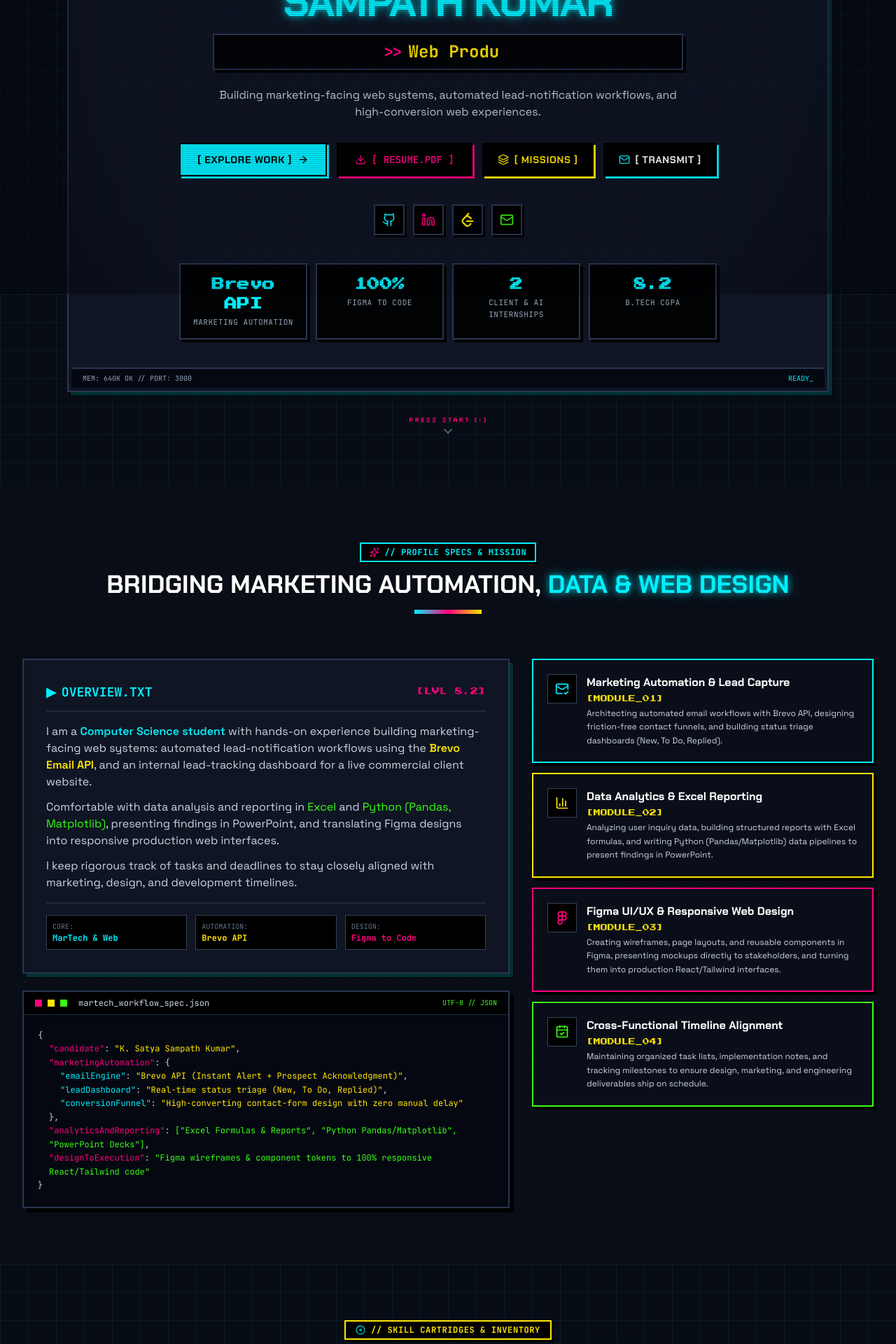
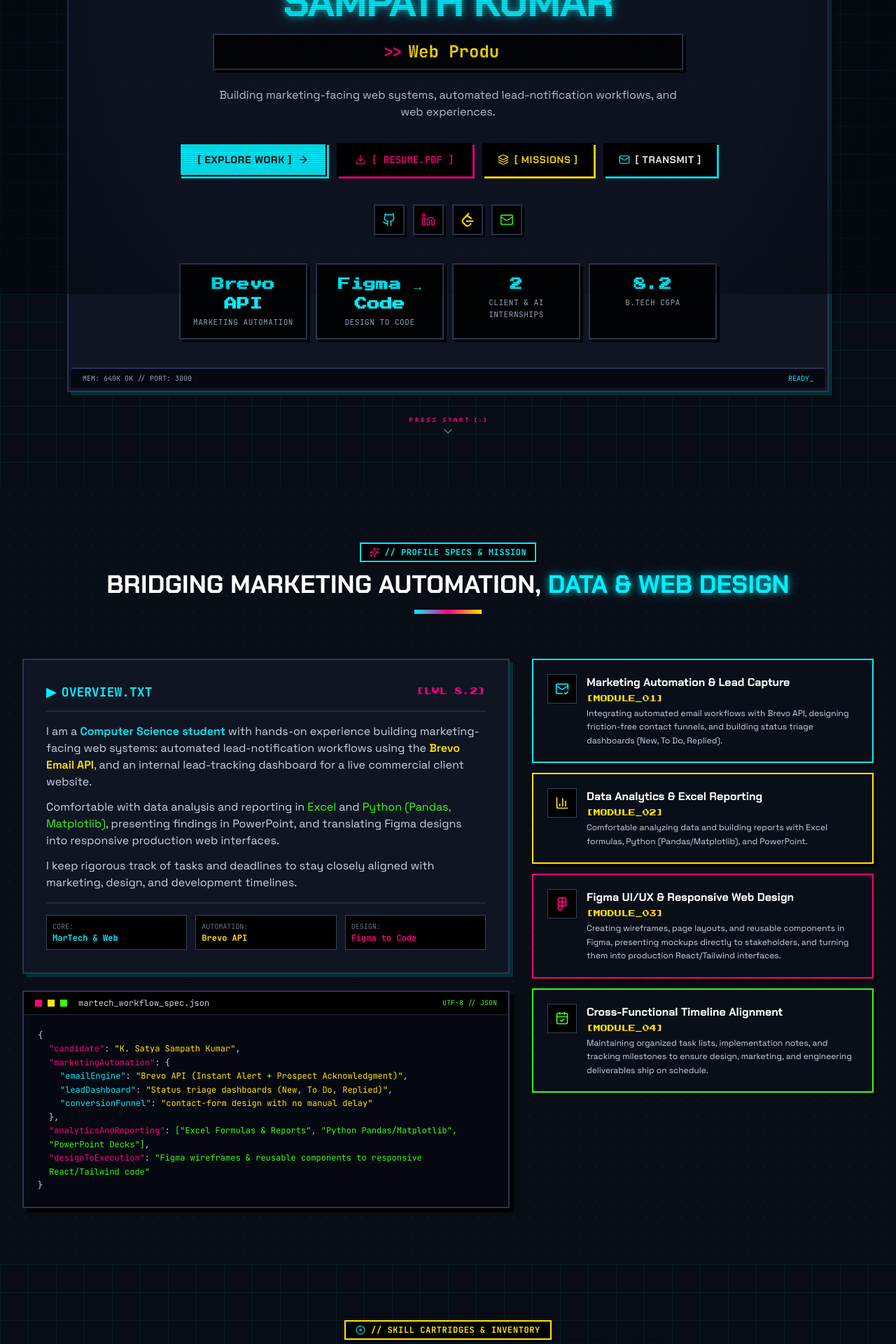
Before and after one commit to SATYA-916/portfolio, a React (Vite) app: page / in a window 1280 px wide. Shown: the part 380-2300 px from the top of the page at 70% size. Built offline with nearby package versions, Linux system fonts and the light colour scheme.

Commit message:
fix: calibrate marketing copy to verifiable claims across all sections

```diff
--- a/index.html
+++ b/index.html
@@ -10,7 +10,7 @@
 
     <!-- Open Graph Meta Tags -->
     <meta property="og:title" content="K. Satya Sampath Kumar | Retro MarTech & Web Portfolio" />
-    <meta property="og:description" content="Building marketing-facing web systems, automated lead-notification workflows, Excel/Python analytics, and high-conversion web experiences." />
+    <meta property="og:description" content="Building marketing-facing web systems, automated lead-notification workflows, Excel/Python analytics, and web experiences." />
     <meta property="og:type" content="website" />
 
     <!-- Google Fonts: Retro & Cyber-Monospace Collection -->
--- a/src/components/About.jsx
+++ b/src/components/About.jsx
@@ -19,14 +19,14 @@ const About = () => {
       tag: "MODULE_01",
       border: "border-retroCyan",
       title: "Marketing Automation & Lead Capture",
-      desc: "Architecting automated email workflows with Brevo API, designing friction-free contact funnels, and building status triage dashboards (New, To Do, Replied)."
+      desc: "Integrating automated email workflows with Brevo API, designing friction-free contact funnels, and building status triage dashboards (New, To Do, Replied)."
     },
     {
       icon: <BarChart3 className="w-5 h-5 text-retroYellow" />,
       tag: "MODULE_02",
       border: "border-retroYellow",
       title: "Data Analytics & Excel Reporting",
-      desc: "Analyzing user inquiry data, building structured reports with Excel formulas, and writing Python (Pandas/Matplotlib) data pipelines to present findings in PowerPoint."
+      desc: "Comfortable analyzing data and building reports with Excel formulas, Python (Pandas/Matplotlib), and PowerPoint."
     },
     {
       icon: <FigmaIcon className="w-5 h-5 text-retroPink" />,
@@ -115,11 +115,11 @@ const About = () => {
                 <div className="pl-4"><span className="text-retroPink">"candidate"</span>: <span className="text-retroYellow">"{personalInfo.name}"</span>,</div>
                 <div className="pl-4"><span className="text-retroPink">"marketingAutomation"</span>: &#123;</div>
                 <div className="pl-8"><span className="text-retroCyan">"emailEngine"</span>: <span className="text-retroYellow">"Brevo API (Instant Alert + Prospect Acknowledgment)"</span>,</div>
-                <div className="pl-8"><span className="text-retroCyan">"leadDashboard"</span>: <span className="text-retroYellow">"Real-time status triage (New, To Do, Replied)"</span>,</div>
-                <div className="pl-8"><span className="text-retroCyan">"conversionFunnel"</span>: <span className="text-retroYellow">"High-converting contact-form design with zero manual delay"</span></div>
+                <div className="pl-8"><span className="text-retroCyan">"leadDashboard"</span>: <span className="text-retroYellow">"Status triage dashboards (New, To Do, Replied)"</span>,</div>
+                <div className="pl-8"><span className="text-retroCyan">"conversionFunnel"</span>: <span className="text-retroYellow">"contact-form design with no manual delay"</span></div>
                 <div className="pl-4">&#125;,</div>
                 <div className="pl-4"><span className="text-retroPink">"analyticsAndReporting"</span>: <span className="text-retroGreen">["Excel Formulas &amp; Reports", "Python Pandas/Matplotlib", "PowerPoint Decks"]</span>,</div>
-                <div className="pl-4"><span className="text-retroPink">"designToExecution"</span>: <span className="text-retroGreen">"Figma wireframes &amp; component tokens to 100% responsive React/Tailwind code"</span></div>
+                <div className="pl-4"><span className="text-retroPink">"designToExecution"</span>: <span className="text-retroGreen">"Figma wireframes &amp; reusable components to responsive React/Tailwind code"</span></div>
                 <div>&#125;</div>
               </div>
             </div>
--- a/src/components/Skills.jsx
+++ b/src/components/Skills.jsx
@@ -32,7 +32,8 @@ const Skills = () => {
       icon: <MailCheck className="w-5 h-5 text-retroCyan" />,
       skills: skillsData.marketingOps,
       border: "border-retroCyan",
-      glowText: "text-retroCyan"
+      glowText: "text-retroCyan",
+      status: "Production ready"
     },
     dataAnalytics: {
       tag: "CARTRIDGE_02",
@@ -48,7 +49,8 @@ const Skills = () => {
       icon: <FigmaIcon className="w-5 h-5 text-retroPink" />,
       skills: skillsData.webDesign,
       border: "border-retroPink",
-      glowText: "text-retroPink"
+      glowText: "text-retroPink",
+      status: "Production ready"
     },
     frontendCode: {
       tag: "CARTRIDGE_04",
@@ -56,7 +58,8 @@ const Skills = () => {
       icon: <Layout className="w-5 h-5 text-retroGreen" />,
       skills: skillsData.frontendCode,
       border: "border-retroGreen",
-      glowText: "text-retroGreen"
+      glowText: "text-retroGreen",
+      status: "Production ready"
     },
     backendTools: {
       tag: "CARTRIDGE_05",
@@ -64,7 +67,8 @@ const Skills = () => {
       icon: <Server className="w-5 h-5 text-retroPurple" />,
       skills: skillsData.backendTools,
       border: "border-retroPurple",
-      glowText: "text-retroPurple"
+      glowText: "text-retroPurple",
+      status: "Production ready"
     }
   };
 
@@ -151,7 +155,11 @@ const Skills = () => {
 
                 <div className="mt-6 pt-3 border-t border-slate-800 flex items-center justify-between text-[10px] font-mono text-slate-400">
                   <span>CAPACITY: {cat.skills.length} ITEMS</span>
-                  <span className="text-retroGreen font-bold">[VERIFIED ✓]</span>
+                  {cat.status ? (
+                    <span className="text-retroGreen font-bold">[{cat.status.toUpperCase()}]</span>
+                  ) : (
+                    <span></span>
+                  )}
                 </div>
               </div>
             );
--- a/src/data/portfolioData.js
+++ b/src/data/portfolioData.js
@@ -6,7 +6,7 @@ export const personalInfo = {
     "Data & Analytics (Excel, Python)",
     "Full-Stack Frontend Engineer"
   ],
-  tagline: "Building marketing-facing web systems, automated lead-notification workflows, and high-conversion web experiences.",
+  tagline: "Building marketing-facing web systems, automated lead-notification workflows, and web experiences.",
   summary: "Computer Science student with hands-on experience building marketing-facing web systems: automated lead-notification workflows using the Brevo email API, and a lead-tracking dashboard for a live client website. Comfortable with data analysis and reporting in Excel and Python (Pandas, Matplotlib), presenting findings in PowerPoint, and turning Figma designs into responsive production interfaces. Keeps track of tasks and deadlines to stay aligned with marketing, design, and development timelines.",
   email: "satyasampath79@gmail.com",
   resumeUrl: "/Satya%20Sampath%20Kumar.pdf",
@@ -19,7 +19,7 @@ export const personalInfo = {
   },
   stats: [
     { label: "Marketing Automation", value: "Brevo API" },
-    { label: "Figma to Code", value: "100%" },
+    { label: "Design to Code", value: "Figma → Code" },
     { label: "Client & AI Internships", value: "2" },
     { label: "B.Tech CGPA", value: "8.2" }
   ]
@@ -109,9 +109,9 @@ export const projects = [
     badge: "Live Client Site & Lead Hub",
     summary: "Customer-facing website and internal lead-tracking platform with automated dual email notification workflows via Brevo API and a custom status triage dashboard.",
     highlights: [
-      "Automated prospect lead capture with Brevo API, sending instant team alerts and customer 24-hr acknowledgment emails",
+      "Automated prospect lead capture with Brevo API, sending an instant alert to the team and an acknowledgment email to the prospect committing to a reply within 24 business hours.",
       "Designed and built internal triage dashboard with status tracking (New, To Do, Replied) for streamlined inquiry management",
-      "Figma design system to production MERN stack with 100% responsive cross-device consistency",
+      "Figma design system to production MERN stack, responsive across desktop, tablet, and mobile",
       "Managed hosting, DNS, SSL security via Cloudflare and automated deployments via Vercel/Render"
     ],
     tech: ["Brevo API", "Figma", "React.js", "Tailwind CSS", "Node.js", "Express.js", "MongoDB", "Cloudflare"],
@@ -126,7 +126,7 @@ export const projects = [
     badge: "Admin Dashboard & Design System",
     summary: "Interactive quiz platform featuring an intuitive admin dashboard for quiz creation, results review, and a clean UI component system.",
     highlights: [
-      "Built an administrative dashboard for real-time quiz creation, performance analytics, and participant results review",
+      "Built an administrative dashboard for quiz creation, performance analytics, and participant results review",
       "Created a reusable design system featuring consistent status badges, smooth state transitions, and accessible UI patterns",
       "Implemented live client-side field validation on the quiz builder interface to eliminate input friction and errors"
     ],
```
